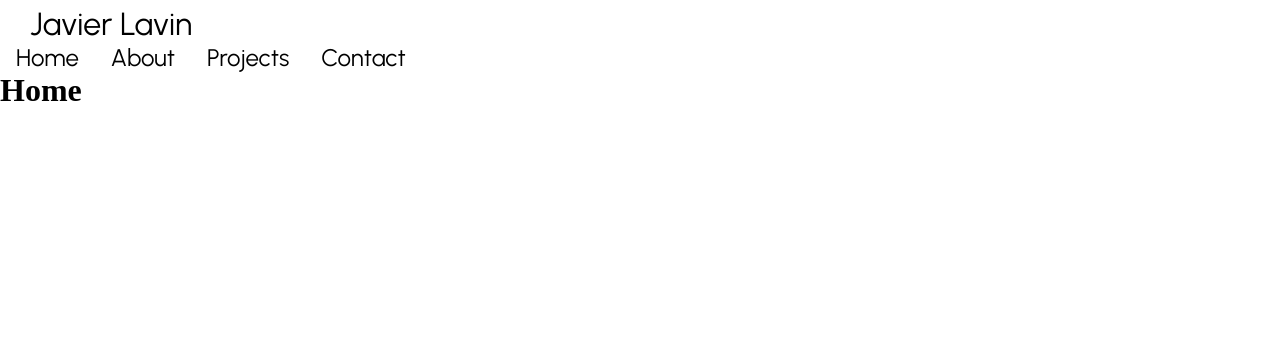
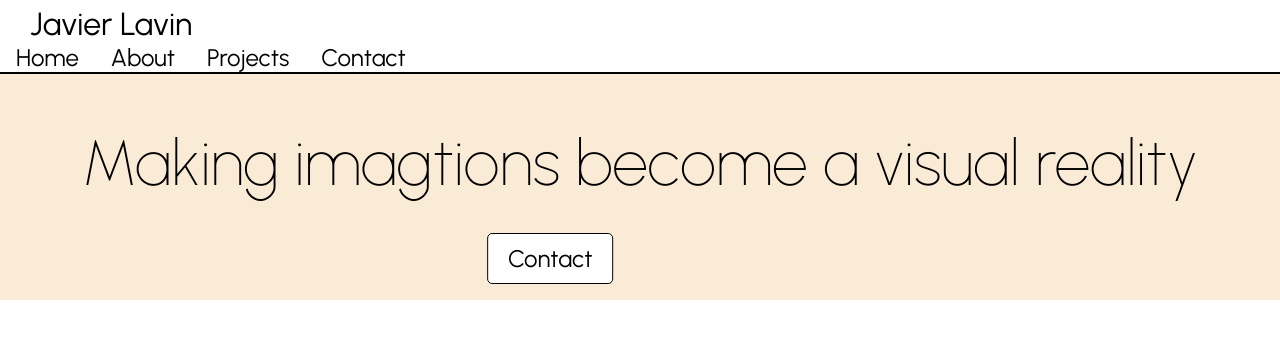
Before and after one commit to javlav98/JavsPortfolio, a React (Create React App) app: page / in a window 1280 px wide. Shown: the top 338 px of the page. Built offline with nearby package versions, Linux system fonts and the light colour scheme.

Commit message:
working on bg

```diff
--- a/src/Components/Navbar.css
+++ b/src/Components/Navbar.css
@@ -1,6 +1,8 @@
 @import url('https://fonts.googleapis.com/css2?family=Urbanist:wght@100;400&display=swap');
 
-
+.navbar {
+    border-bottom: 2px solid #000;
+}
 .navbar-brand {
     font-size: 2rem;
     z-index: -2;
@@ -51,7 +53,9 @@
         font-size: 2.5rem;
         margin-top: 20px;
         margin-right: 30px;
+        z-index: 2;
     }
+
 
     /* i want better menu and animated to come out from the left side, i also want it to take up the whole screen only when i push the menu icon*/
 
@@ -66,7 +70,7 @@
         flex-direction: column;
         align-items: center;
         justify-content: center;
-        z-index: -1;
+        z-index: 1;
     }
     .nav-links.open {
         display: flex;
--- a/src/Routes/Home.css
+++ b/src/Routes/Home.css
@@ -0,0 +1,39 @@
+@import url('https://fonts.googleapis.com/css2?family=Urbanist:wght@100;400&display=swap');
+
+.homePage {
+    font-family: 'Urbanist', sans-serif;
+    display: flex;
+    flex-direction: column;
+    align-items: center;
+    justify-content: center;
+    background-color: antiquewhite;
+    height: fit-content;
+}
+
+.title {
+    font-size: 4rem;
+    margin-bottom: 1rem;
+    margin-left: 30px;
+    margin-right: 30px;
+    font-weight: 100;
+    margin-top: 50px;
+}
+
+.contactButton {
+    font-size: 1.5rem;
+    padding: 10px 20px;
+    border-radius: 5px;
+    background-color: #ffffff;
+    color: #000;
+    border: 1px solid #000;
+    transition: all 0.3s ease;
+    cursor: pointer;
+    margin-top: 1rem;
+    margin-bottom: 1rem;
+    font-family: 'Urbanist', sans-serif;
+    /* position the button to the left */
+    transform: translateX(-71%);
+
+
+
+}
--- a/src/Routes/Home.jsx
+++ b/src/Routes/Home.jsx
@@ -1,9 +1,13 @@
 import React from 'react'
+import './Home.css'
 
 export default function Home() {
   return (
-    <div>
-      <h1 className='titlePage'>Home</h1>
+    <div className='homePage'>
+      <h1 className='title'>Making imagtions become a visual reality </h1>
+      { /* i want to create a contact button*/}
+      <button className='contactButton'>Contact</button>
+
 
     </div>
   )
```
Also changed, not shown: src/App.jsx (renamed from src/App.js).
